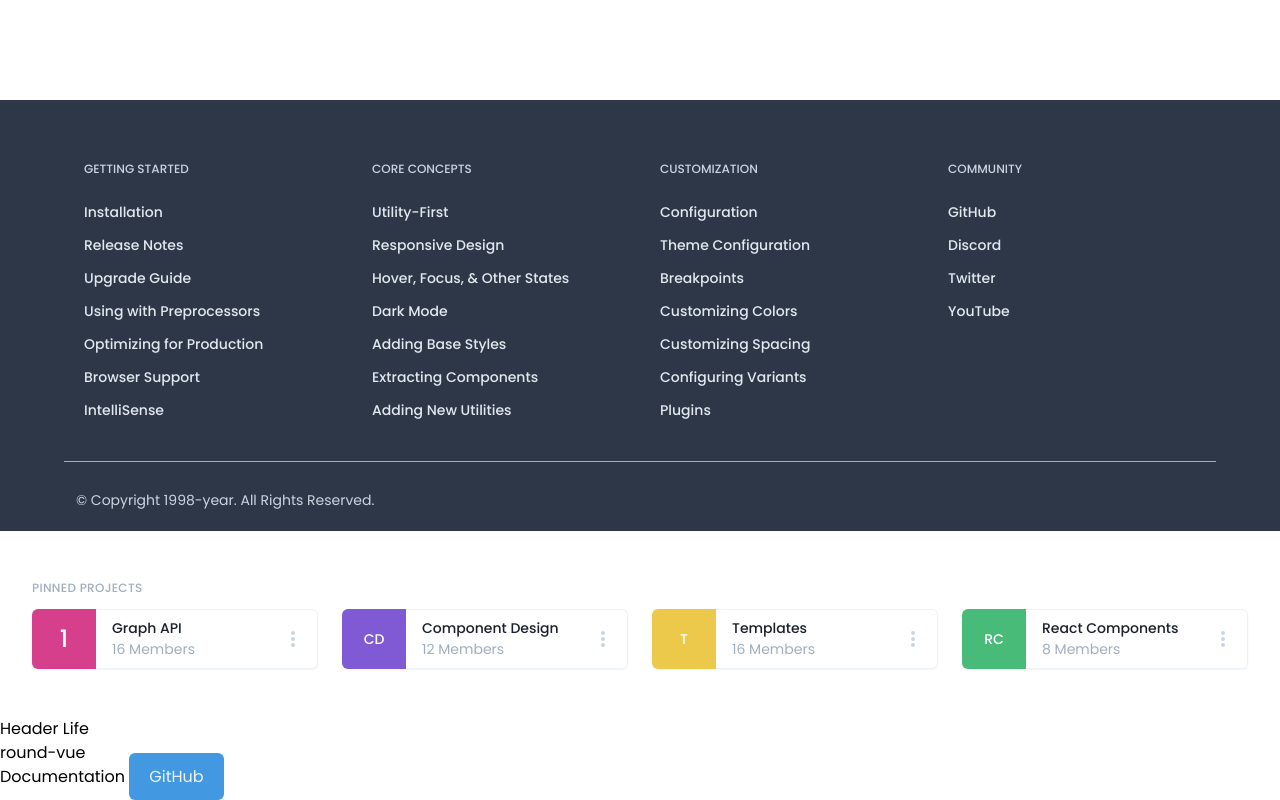
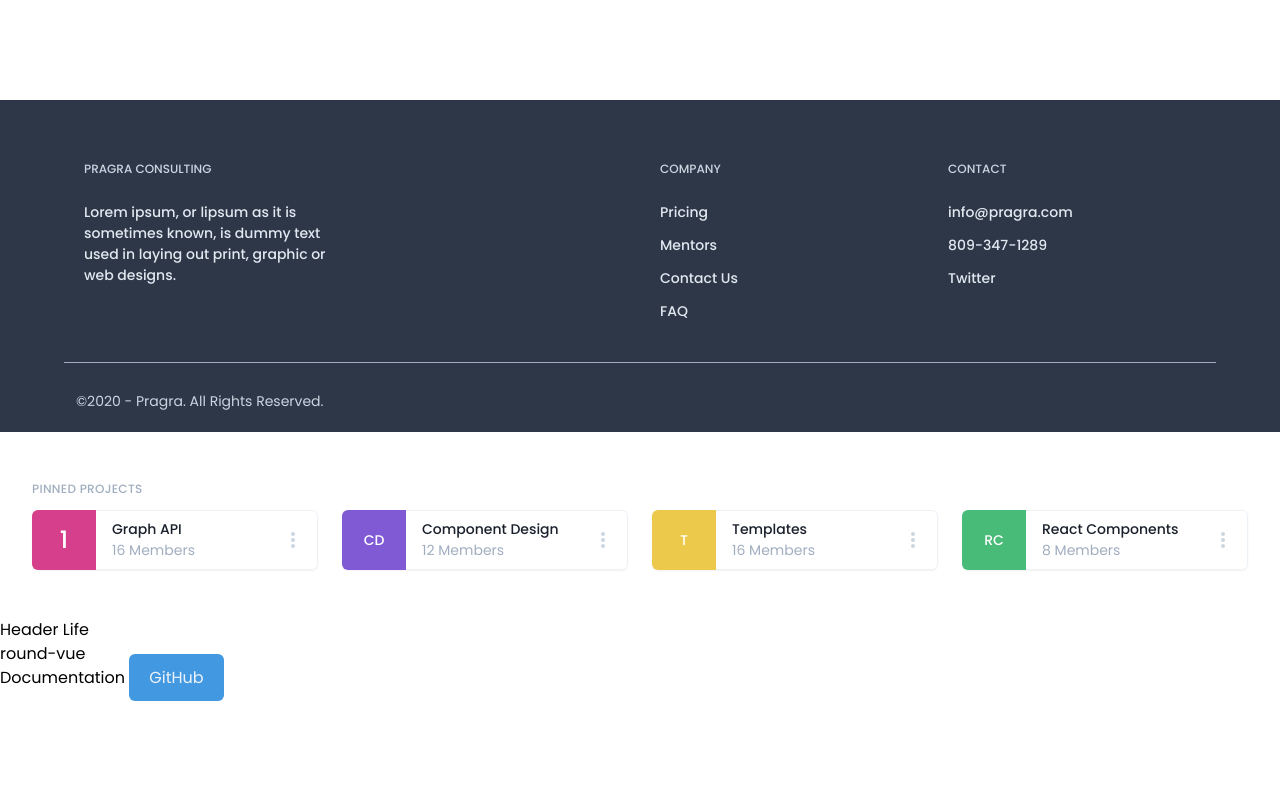
Before and after one commit to atinsingh/roundvue, a Nuxt app: page / in a window 1280 px wide. Shown: the part 2712-3512 px from the top of the page. After the commit the page ends 3413 px from the top, so only its background shows below. Built offline with nearby package versions, Linux system fonts and the light colour scheme.

Commit message:
Footer content Change

```diff
--- a/components/Footer.vue
+++ b/components/Footer.vue
@@ -5,7 +5,7 @@
       <div class="p-5 w-1/2 sm:w-4/12 md:w-3/12">
         <!-- Col Title -->
         <div class="text-xs uppercase text-gray-400 font-medium mb-6">
-          Getting Started
+          Pragra Consulting
         </div>
 
         <!-- Links -->
@@ -13,51 +13,21 @@
           href="#"
           class="my-3 block text-gray-300 hover:text-gray-100 text-sm font-medium duration-700"
         >
-          Installation
+        Lorem ipsum, or lipsum as it is sometimes known, is dummy text used in laying out print, graphic or web designs.
+
         </a>
-        <a
-          href="#"
-          class="my-3 block text-gray-300 hover:text-gray-100 text-sm font-medium duration-700"
-        >
-          Release Notes
-        </a>
-        <a
-          href="#"
-          class="my-3 block text-gray-300 hover:text-gray-100 text-sm font-medium duration-700"
-        >
-          Upgrade Guide
-        </a>
-        <a
-          href="#"
-          class="my-3 block text-gray-300 hover:text-gray-100 text-sm font-medium duration-700"
-        >
-          Using with Preprocessors
-        </a>
-        <a
-          href="#"
-          class="my-3 block text-gray-300 hover:text-gray-100 text-sm font-medium duration-700"
-        >
-          Optimizing for Production
-        </a>
-        <a
-          href="#"
-          class="my-3 block text-gray-300 hover:text-gray-100 text-sm font-medium duration-700"
-        >
-          Browser Support
-        </a>
-        <a
-          href="#"
-          class="my-3 block text-gray-300 hover:text-gray-100 text-sm font-medium duration-700"
-        >
-          IntelliSense
-        </a>
+
       </div>
 
       <!-- Col-2 -->
       <div class="p-5 w-1/2 sm:w-4/12 md:w-3/12">
+      </div>
+
+      <!-- Col-3 -->
+      <div class="p-5 w-1/2 sm:w-4/12 md:w-3/12">
         <!-- Col Title -->
         <div class="text-xs uppercase text-gray-400 font-medium mb-6">
-          Core Concepts
+          Company
         </div>
 
         <!-- Links -->
@@ -65,43 +35,25 @@
           href="#"
           class="my-3 block text-gray-300 hover:text-gray-100 text-sm font-medium duration-700"
         >
-          Utility-First
+          Pricing
         </a>
         <a
           href="#"
           class="my-3 block text-gray-300 hover:text-gray-100 text-sm font-medium duration-700"
         >
-          Responsive Design
+          Mentors
+         </a>
+        <a
+          href="#"
+          class="my-3 block text-gray-300 hover:text-gray-100 text-sm font-medium duration-700"
+        >
+          Contact Us
         </a>
         <a
           href="#"
           class="my-3 block text-gray-300 hover:text-gray-100 text-sm font-medium duration-700"
         >
-          Hover, Focus, & Other States
-        </a>
-        <a
-          href="#"
-          class="my-3 block text-gray-300 hover:text-gray-100 text-sm font-medium duration-700"
-        >
-          Dark Mode
-        </a>
-        <a
-          href="#"
-          class="my-3 block text-gray-300 hover:text-gray-100 text-sm font-medium duration-700"
-        >
-          Adding Base Styles
-        </a>
-        <a
-          href="#"
-          class="my-3 block text-gray-300 hover:text-gray-100 text-sm font-medium duration-700"
-        >
-          Extracting Components
-        </a>
-        <a
-          href="#"
-          class="my-3 block text-gray-300 hover:text-gray-100 text-sm font-medium duration-700"
-        >
-          Adding New Utilities
+          FAQ
         </a>
       </div>
 
@@ -109,7 +61,7 @@
       <div class="p-5 w-1/2 sm:w-4/12 md:w-3/12">
         <!-- Col Title -->
         <div class="text-xs uppercase text-gray-400 font-medium mb-6">
-          Customization
+          Contact
         </div>
 
         <!-- Links -->
@@ -117,77 +69,19 @@
           href="#"
           class="my-3 block text-gray-300 hover:text-gray-100 text-sm font-medium duration-700"
         >
-          Configuration
+          info@pragra.com
         </a>
         <a
           href="#"
           class="my-3 block text-gray-300 hover:text-gray-100 text-sm font-medium duration-700"
         >
-          Theme Configuration
-        </a>
-        <a
-          href="#"
-          class="my-3 block text-gray-300 hover:text-gray-100 text-sm font-medium duration-700"
-        >
-          Breakpoints
-        </a>
-        <a
-          href="#"
-          class="my-3 block text-gray-300 hover:text-gray-100 text-sm font-medium duration-700"
-        >
-          Customizing Colors
-        </a>
-        <a
-          href="#"
-          class="my-3 block text-gray-300 hover:text-gray-100 text-sm font-medium duration-700"
-        >
-          Customizing Spacing
-        </a>
-        <a
-          href="#"
-          class="my-3 block text-gray-300 hover:text-gray-100 text-sm font-medium duration-700"
-        >
-          Configuring Variants
-        </a>
-        <a
-          href="#"
-          class="my-3 block text-gray-300 hover:text-gray-100 text-sm font-medium duration-700"
-        >
-          Plugins
-        </a>
-      </div>
-
-      <!-- Col-3 -->
-      <div class="p-5 w-1/2 sm:w-4/12 md:w-3/12">
-        <!-- Col Title -->
-        <div class="text-xs uppercase text-gray-400 font-medium mb-6">
-          Community
-        </div>
-
-        <!-- Links -->
-        <a
-          href="#"
-          class="my-3 block text-gray-300 hover:text-gray-100 text-sm font-medium duration-700"
-        >
-          GitHub
-        </a>
-        <a
-          href="#"
-          class="my-3 block text-gray-300 hover:text-gray-100 text-sm font-medium duration-700"
-        >
-          Discord
+          809-347-1289
         </a>
         <a
           href="#"
           class="my-3 block text-gray-300 hover:text-gray-100 text-sm font-medium duration-700"
         >
           Twitter
-        </a>
-        <a
-          href="#"
-          class="my-3 block text-gray-300 hover:text-gray-100 text-sm font-medium duration-700"
-        >
-          YouTube
         </a>
       </div>
     </div>
@@ -199,27 +93,8 @@
             border-t border-gray-500 text-gray-400 text-sm
             flex-col md:flex-row max-w-6xl"
       >
-        <div class="mt-2">
-          © Copyright 1998-year. All Rights Reserved.
-        </div>
-
-        <!-- Required Unicons (if you want) -->
-        <div class="md:flex-auto md:flex-row-reverse mt-2 flex-row flex">
-          <a href="#" class="w-6 mx-1">
-            <i class="uil uil-facebook-f"></i>
-          </a>
-          <a href="#" class="w-6 mx-1">
-            <i class="uil uil-twitter-alt"></i>
-          </a>
-          <a href="#" class="w-6 mx-1">
-            <i class="uil uil-youtube"></i>
-          </a>
-          <a href="#" class="w-6 mx-1">
-            <i class="uil uil-linkedin"></i>
-          </a>
-          <a href="#" class="w-6 mx-1">
-            <i class="uil uil-instagram"></i>
-          </a>
+        <div class="mt-2 ">
+          ©2020 - Pragra. All Rights Reserved.
         </div>
       </div>
     </div>
```
